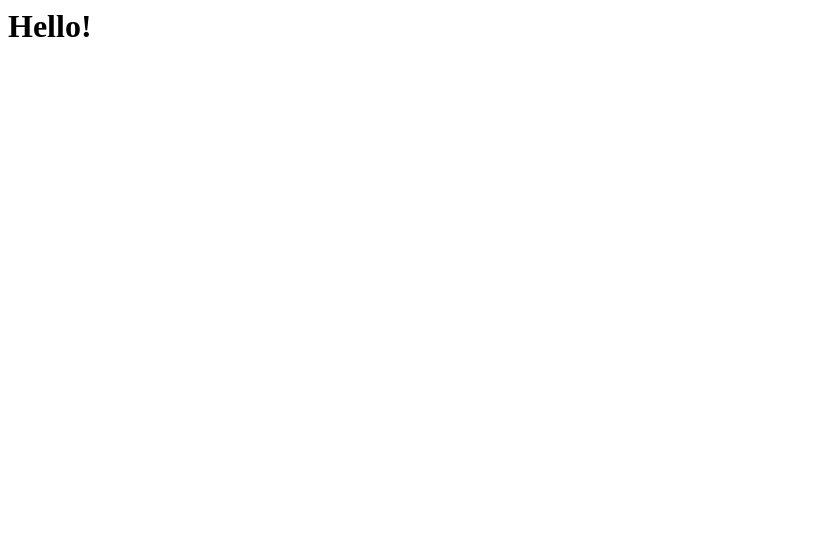
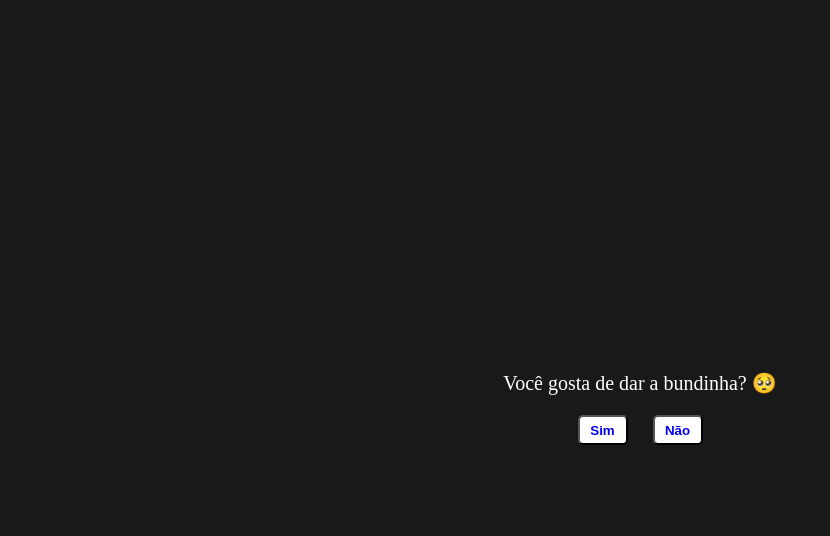
Before and after one commit to Near81194/decria, a plain HTML site: page index.html in a window 1280 px wide. Shown: the whole page, without its empty margins (0-830 px from the left). Drawn offline with Linux system fonts and the light colour scheme.

Commit message:
Update index.html

```diff
--- a/index.html
+++ b/index.html
@@ -1 +1,67 @@
-<h1>Hello!</h1>
+<html>
+    <head>
+        <style>
+body {
+    display: flex;
+    justify-content:center;
+    align-items: center;
+    height: 100vh;
+    background: #191917;
+}
+    a{
+        text-decoration: none;
+    }
+
+    .box {
+        font-size: 20px;
+        color: white;
+        height: 250px;
+        width: 350px;
+        border-radius: 10px;
+        background: #191919;
+        flex-direction: column;
+        display: flex;
+        align-items: center;
+        justify-content: center;
+    }
+
+    .buttons-container {
+        display: flex;
+        justify-content: space-around;
+        height: 50px;
+        width: 150px;
+    }
+
+    button {
+        height: 30px;
+        width: 50px;
+        background: white;
+        border-radius: 5px;
+        color: blue;
+        font-weight: 600;
+    }
+        </style>
+    </head>
+    <body>
+        <div class="box">
+            <p>Você gosta de dar a bundinha? 🥺</p>
+            <div class="buttons-container">
+            <button>
+                <a href="https://www.youtube.com/watch?v=yR3otY7IHMI">Sim</a>
+            </button>
+            <button id="no">Não</button>
+            </div>
+            </div>
+    </body>
+    <script>
+        let button = document.getElementById('no');
+        let height = window.innerHeight - 50;
+        let width = window.innerWidth - 50;
+
+        button.addEventListener('mouseover', function() {
+        button.style.position = 'absolute';
+        button.style.top = Math.random() * height + 'px';
+        button.style.left = Math.random() * width + 'px';
+        })
+    </script>
+</html>
```
